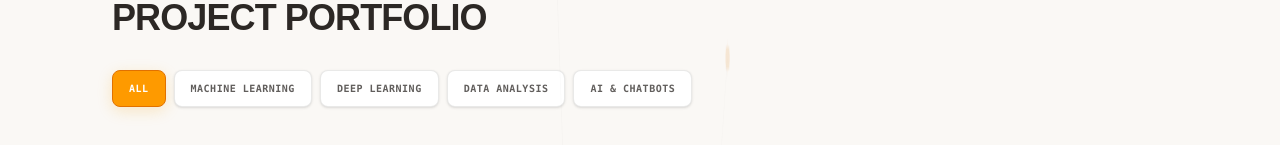
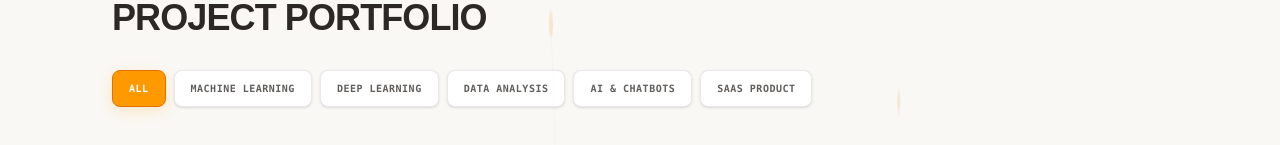
Before and after one commit to AnasKhan2310/Portfolio-website, a React (Vite) app: page / in a window 1280 px wide. Shown: the part 2624-2769 px from the top of the page. Built offline with nearby package versions, Linux system fonts and the light colour scheme.

Commit message:
feat: update portfolio with SaaS project
Add 'SAAS PRODUCT' filter and include ZestFit in the project showcase.

```diff
--- a/src/App.tsx
+++ b/src/App.tsx
@@ -49,7 +49,7 @@ export default function App() {
   const [chatError, setChatError] = useState<string | null>(null);
 
   // Project Category Filter State
-  const [activeFilter, setActiveFilter] = useState<'ALL' | 'MACHINE LEARNING' | 'DEEP LEARNING' | 'DATA ANALYSIS' | 'AI & CHATBOTS'>('ALL');
+  const [activeFilter, setActiveFilter] = useState<'ALL' | 'MACHINE LEARNING' | 'DEEP LEARNING' | 'DATA ANALYSIS' | 'AI & CHATBOTS' | 'SAAS PRODUCT'>('ALL');
 
   // Spotify Dashboard Interactive Modal State
   const [isSpotifyDashboardOpen, setIsSpotifyDashboardOpen] = useState(false);
@@ -91,11 +91,12 @@ About Anas:
 - Key skills: Python, FastAPI, LangChain, RAG Systems, n8n Automation, MCP, LLM Integration, Workflow Automation, API Development, Power BI, Dashboards.
 - Notable Projects:
   1. AI Operations Manager (autonomous orchestration pipeline with MCP integrations)
-  2. Mediscan AI (healthcare screening model)
-  3. AI Invoice Pro (generative agent tool)
-  4. AI Image Classifier Pro (computer vision pipeline)
-  5. Heart Disease Predictor (extremely high confidence statistical model)
-  6. Spotify Data Analysis (business intelligence dashboard)
+  2. ZestFit (advanced dynamic fitness & nutrition SaaS product)
+  3. Mediscan AI (healthcare screening model)
+  4. AI Invoice Pro (generative agent tool)
+  5. AI Image Classifier Pro (computer vision pipeline)
+  6. Heart Disease Predictor (extremely high confidence statistical model)
+  7. Spotify Data Analysis (business intelligence dashboard)
 - Contact details: Email 'anaskhanz1980@gmail.com', Location 'Karachi, Pakistan', Phone '+92 311 2413824'.`;
 
   // Quick prompt suggestions
@@ -184,6 +185,21 @@ About Anas:
 
   // Projects list
   const projectsData = [
+    {
+      id: "zestfit",
+      title: "ZESTFIT",
+      category: "SAAS PRODUCT" as const,
+      tag: "SAAS PRODUCT",
+      icon: (
+        <div className="h-12 w-12 rounded-xl bg-emerald-500/10 border border-emerald-500/20 flex items-center justify-center text-emerald-500 text-2xl font-semibold shadow-sm shrink-0">
+          💪
+        </div>
+      ),
+      description: "A premium, subscription-ready SaaS fitness & nutrition tracking platform featuring personalized exercise logs, dynamic gym routines, and health analytics with custom progress metrics.",
+      githubUrl: "https://github.com/AnasKhan2310/ZestFit",
+      liveDemoUrl: "https://zestfit.netlify.app/",
+      isHighlighted: true
+    },
     {
       id: "ai-operations-manager",
       title: "AI OPERATIONS MANAGER",
@@ -843,7 +859,7 @@ About Anas:
 
           {/* Interactive filter pills container */}
           <div className="flex flex-wrap gap-2 mb-10 select-none">
-            {(['ALL', 'MACHINE LEARNING', 'DEEP LEARNING', 'DATA ANALYSIS', 'AI & CHATBOTS'] as const).map((filter) => (
+            {(['ALL', 'MACHINE LEARNING', 'DEEP LEARNING', 'DATA ANALYSIS', 'AI & CHATBOTS', 'SAAS PRODUCT'] as const).map((filter) => (
               <button
                 key={filter}
                 onClick={() => setActiveFilter(filter)}
```
